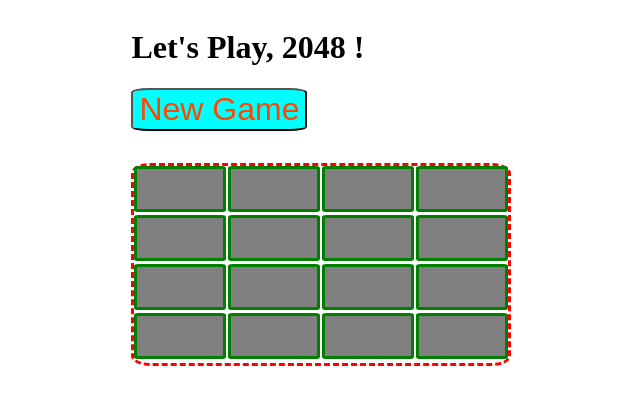
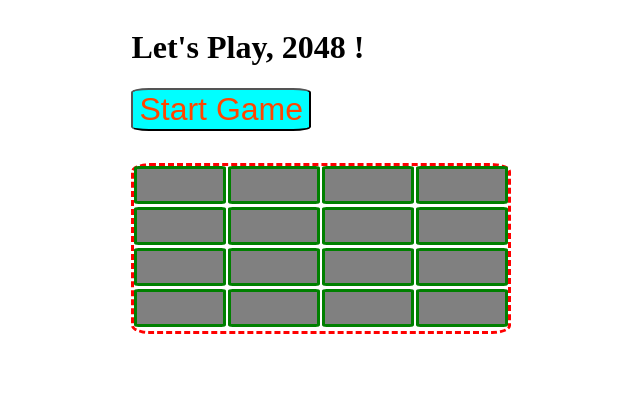
Before and after one commit to nikhilkuyya/2048-game, a Vue app: page / in a window 1280 px wide. Shown: the top 404 px of the page, without its empty margins (319-959 px from the left). Built offline with nearby package versions, Linux system fonts and the light colour scheme.

Commit message:
game : functionality of swipe integration with button

```diff
--- a/src/App.vue
+++ b/src/App.vue
@@ -1,7 +1,7 @@
 <template>
   <div class="fullgame">
       <board-header></board-header>
-      <game-board :board-state="board"></game-board>
+      <game-board ></game-board>
   </div>
 </template>
 
@@ -24,9 +24,11 @@ export default {
   },
   methods: {
     handleKeyDown: function(evt) {
-      const action = evt.key.toUpperCase().replace("ARROW", "")
-      if (evt.keyCode >= 37 && evt.keyCode <= 40) {
-        this.$store.commit("swipAction", action)
+      if (this.$store.getters.hasGameStarted) {
+        const action = evt.key.toUpperCase().replace("ARROW", "")
+        if (evt.keyCode >= 37 && evt.keyCode <= 40) {
+          this.$store.commit("swipAction", action)
+        }
       }
     }
   }
--- a/src/components/BoardHeader.vue
+++ b/src/components/BoardHeader.vue
@@ -2,22 +2,46 @@
 
 <template>
     <header>
-        <h1>{{header}}</h1>
-
-        <input type="button" :value="buttonValue" @click="startNewGame"/>
+        <h1>{{title}}</h1>
+        <input type="button" :value="gameButtonValue" @click="startNewGame"/>
+        <div :class="{ 'goal-finished' : goalReached , 'game-over': isGameOver}" >
+          <p v-if="goalReached">
+            Congrats!!, You have Reached 2048 mileStone.
+          </p>
+          <p v-else-if="isGameOver">
+              No worries, Retry Again
+          </p>
+        </div>
     </header>
 </template>
 
 <script>
 export default {
   props: {
-    header: {
+    title: {
       type: String,
       default: "Let's Play, 2048 !"
     },
     buttonValue: {
       type: String,
       default: "New Game"
+    }
+  },
+  computed: {
+    gameButtonValue: function() {
+      let title = "Start Game"
+      if (this.$store.getters.hasGameStarted) {
+        title = this.isGameOver ? "Retry" : "New Game"
+      }
+      return title
+    },
+    goalReached: function() {
+      const goalReached = this.$store.getters.goalReached
+      return goalReached
+    },
+    isGameOver: function() {
+      const isGameOver = this.$store.getters.isGameOver
+      return isGameOver
     }
   },
   methods: {
@@ -43,4 +67,12 @@ header {
   content: "";
   display: table;
 }
+
+.goal-finished {
+  color: green;
+}
+
+.game-over {
+  color: red;
+}
 </style>
--- a/src/components/BoardTile.vue
+++ b/src/components/BoardTile.vue
@@ -42,6 +42,5 @@ export default {
   font-size: 2rem;
   text-align: center;
   height: 2rem;
-  padding: 0.25rem;
 }
 </style>
--- a/src/components/GameBoard.vue
+++ b/src/components/GameBoard.vue
@@ -15,21 +15,25 @@ export default {
   components: {
     BoardTile
   },
-  props: {
-    boardState: {
-      type: Array,
-      required: true,
-      validator: function(board) {
-        console.log(board)
-        if (board) {
-          const size = board.length
-          return board.reduce(
-            (acc, row) => (row.length === size ? acc : false),
-            true
-          )
-        }
-        return false
-      }
+  // props: {
+  //   boardState: {
+  //     type: Array,
+  //     required: false,
+  //     validator: function(board) {
+  //       if (board) {
+  //         const size = board.length
+  //         return board.reduce(
+  //           (acc, row) => (row.length === size ? acc : false),
+  //           true
+  //         )
+  //       }
+  //       return false
+  //     }
+  //   }
+  // },
+  computed: {
+    boardState: function() {
+      return this.$store.getters.boardState
     }
   }
 }
--- a/src/index.js
+++ b/src/index.js
@@ -1,6 +1,6 @@
 import Vue from "vue"
+import { store } from "./store/store"
 import App from "./App.vue"
-import { store } from "./store"
 Vue.config.productionTip = false
 
 /* eslint-disable no-new */
--- a/src/logic/index.js
+++ b/src/logic/index.js
@@ -6,7 +6,8 @@ import { coupleCellToRight, coupleCellToLeft } from "./integration/coupleCells"
 type BoardInformationType = {
   twosCount: number,
   foursCount: number,
-  freeSpaces: number[]
+  freeSpaces: number[],
+  hasGoalReached: boolean
 }
 
 type SwipeDirection = "UP" | "DOWN" | "RIGHT" | "LEFT"
@@ -35,7 +36,8 @@ function getBoardInformation(board: number[][]): BoardInformationType {
   const initialBoardInformation: BoardInformationType = {
     twosCount: 0,
     foursCount: 0,
-    freeSpaces: []
+    freeSpaces: [],
+    hasGoalReached: false
   }
 
   const size = board.length
@@ -46,6 +48,8 @@ function getBoardInformation(board: number[][]): BoardInformationType {
       row.forEach((cellValue, colIndex) => {
         if (cellValue === 0) {
           boardInf.freeSpaces.push(rowIndex * size + colIndex)
+        } else if (cellValue === 2048) {
+          boardInf.hasGoalReached = true
         }
       })
       return boardInf
@@ -92,9 +96,14 @@ function placenew(board: number[][]): { board: number[][], newTile: number } {
   const { twosCount, foursCount, freeSpaces } = getBoardInformation(board)
   const position = pickRandomFreeTileLocation(freeSpaces, board.length)
   const newTile = getNewTile(twosCount, foursCount, freeSpaces.length)
-  if (newTile !== -1 && position !== null) {
-    board.slice()[position.row][position.column] = newTile
+  if (
+    newTile !== -1 &&
+    position !== null &&
+    board[position.row][position.column] === 0
+  ) {
+    board[position.row][position.column] = newTile
   }
+
   return { board, newTile }
 }
 
@@ -122,4 +131,14 @@ function handleSwip(
   return updatedBoard
 }
 
-export { placenew, handleSwip, getBoardInformation }
+function hasGameEnded(board: number[][]): boolean {
+  return (
+    getBoardInformation(board).freeSpaces.length === 0 &&
+    getBoardInformation(swipUp(board)).freeSpaces.length === 0 &&
+    getBoardInformation(swipDown(board)).freeSpaces.length === 0 &&
+    getBoardInformation(swipLeft(board)).freeSpaces.length === 0 &&
+    getBoardInformation(swipRight(board)).freeSpaces.length === 0
+  )
+}
+
+export { placenew, handleSwip, getBoardInformation, hasGameEnded }
--- a/src/store.js
+++ /dev/null
@@ -1,28 +0,0 @@
-import Vue from "vue"
-import Vuex from "vuex"
-import { placenew, handleSwip } from "./logic/index"
-
-Vue.use(Vuex)
-
-const initialState = [[0, 0, 0, 0], [0, 0, 0, 0], [0, 0, 0, 0], [0, 0, 0, 0]]
-
-export const store = new Vuex.Store({
-  state: {
-    board: initialState
-  },
-  getters: {
-    boardState: state => {
-      return state.board
-    }
-  },
-  mutations: {
-    startGame: function(state) {
-      const { board } = placenew(initialState)
-      const { board: startState } = placenew(board)
-      state.board = startState
-    },
-    swipAction: function(state, swipDirection) {
-      state.board = handleSwip(state.board, swipDirection)
-    }
-  }
-})
--- /dev/null
+++ b/src/store/initialState.js
@@ -0,0 +1,14 @@
+export { setInitialState }
+
+function setInitialState() {
+  const zerosState = new Array(4)
+    .fill(0, 0, 4)
+    .map((value, index, list) => list.slice())
+
+  const initialState = {
+    board: zerosState,
+    hasCrackedGame: false,
+    isGameOver: false
+  }
+  return initialState
+}
--- /dev/null
+++ b/src/store/store.js
@@ -0,0 +1,52 @@
+import Vue from "vue"
+import Vuex from "vuex"
+import {
+  placenew,
+  handleSwip,
+  getBoardInformation,
+  hasGameEnded
+} from "../logic/index"
+import { setInitialState } from "./initialState"
+
+Vue.use(Vuex)
+
+export const store = new Vuex.Store({
+  state: {
+    ...setInitialState()
+  },
+  getters: {
+    boardState: state => {
+      return state.board
+    },
+    goalReached: state => {
+      return state.hasCrackedGame
+    },
+    isGameOver: state => {
+      return state.isGameOver
+    },
+    hasGameStarted: state => {
+      return (
+        getBoardInformation(state.board).freeSpaces.length <
+        state.board.length * state.board.length
+      )
+    }
+  },
+  mutations: {
+    startGame: function(state) {
+      Object.assign(state, setInitialState())
+      state.board = placenew(placenew(state.board).board).board
+    },
+
+    swipAction: function(state, swipDirection) {
+      state.board = handleSwip(state.board, swipDirection)
+      const { hasGoalReached, freeSpaces } = getBoardInformation(state.board)
+
+      state.hasCrackedGame = hasGoalReached
+
+      state.isGameOver =
+        !state.hasCrackedGame &&
+        freeSpaces.length === 0 &&
+        hasGameEnded(state.board)
+    }
+  }
+})
```
Also changed, not shown: 1 other file (tests, documents, lock files or other folders).
